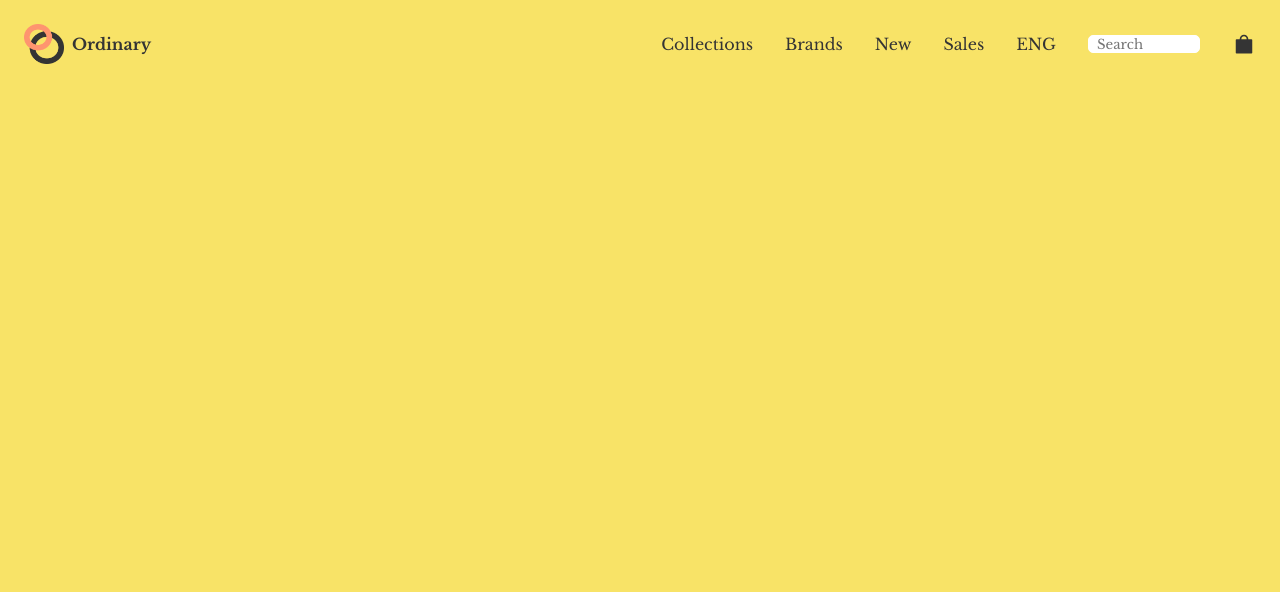
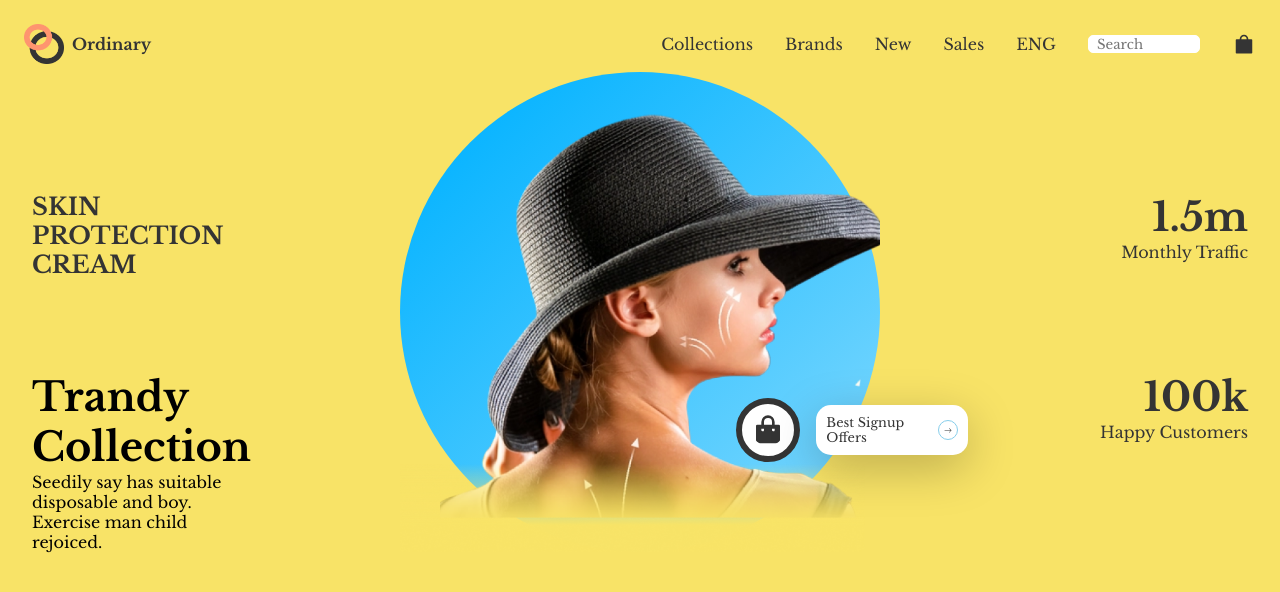
Before and after one commit to benbasty/ecommercebeautyweb, a React (Create React App) app: page / in a window 1280 px wide. Shown: the top 592 px of the page. Built offline with nearby package versions, Linux system fonts and the light colour scheme.

Commit message:
hero component

```diff
--- a/src/App.js
+++ b/src/App.js
@@ -1,9 +1,11 @@
 import './App.css';
 import Header from './components/header/header';
+import Hero from './components/Hero/hero';
 function App() {
   return (
     <div className='App'>
       <Header />
+      <Hero />
     </div>
   );
 }
--- /dev/null
+++ b/src/components/Hero/hero.css
@@ -0,0 +1,127 @@
+.container-hero {
+    padding: 6.5rem 2rem;
+    display: grid;
+    grid-template-columns: 1fr 3fr 1fr;
+}
+.wrapper {
+    display: flex;
+    align-items:baseline;
+    justify-content: center;
+    position: relative;
+}
+
+.wrapper > img {
+    width: 30rem;
+    position: absolute;
+    bottom: 0;
+}
+
+.blueCircle {
+    width: 30rem;
+    height: 30rem;
+    border-radius: 50%;
+    z-index: -99;
+    position: absolute;
+    bottom: 0;
+    background: linear-gradient(135.74deg, #0bb5ff 14.09%, #6dd3fe 83.81%);
+}
+
+.cart2 {
+    position: absolute;
+    bottom: 25%;
+    right: 5%;
+    display: flex;
+    gap: 1rem;
+    align-items: center;
+}
+.cart2 .shoppingbag {
+    height: 4em;
+    width: 4em;
+}
+
+.cart2>svg {
+    width: 30px;
+    height: 30px;
+    background: white;
+    padding: 10px;
+    border-radius: 50%;
+    border: 6px solid var(--black);
+}
+.signup {
+    display: flex;
+    gap: 1rem;
+    align-items: center;
+    background: white;
+    padding: 10px;
+    font-size: 0.8rem;
+    border-radius: 15px;
+    box-shadow: var(--shadow1);
+}
+
+.signup > :first-child {
+    display: block;
+    width: 6rem;
+
+}
+
+.signup > :nth-child(2) {
+    border-radius: 50%;
+    border: 1px solid skyblue;
+    display: flex;
+    width: 20px;
+    height: 20px;
+    padding: 5px;
+    justify-content: center;
+    align-items: center;
+}
+
+
+
+
+
+.h_sides {
+    display: grid;
+    grid-template-rows: 1fr 1fr;
+}
+
+.text1 {
+    text-transform: uppercase;
+    font-size: 1.5rem;
+    width: min-content;
+    display: block;
+    font-weight: 600;
+}
+
+.text2 {
+    display: flex;
+    flex-direction: column;
+    width: min-content;
+    color: black;
+}
+
+.text2>:first-child {
+    font-weight: 800;
+    font-size: 2.5rem;
+}
+.text2 > :nth-child(2) {
+    display: block;
+}
+.traffic {
+    display: flex;
+    flex-direction: column;
+    text-align: right;
+}
+.traffic > :first-child {
+    font-weight: 800;
+    font-size: 2.5rem;
+}
+.customers {
+    display: flex;
+    flex-direction: column;
+    text-align: right;
+}
+
+.customers > :first-child {
+    font-weight: 800;
+    font-size: 2.5rem;
+}
--- /dev/null
+++ b/src/components/Hero/hero.jsx
@@ -0,0 +1,45 @@
+import React from 'react';
+import './hero.css';
+import {RiShoppingBagFill} from 'react-icons/ri';
+import {BsArrowRight} from 'react-icons/bs';
+import HeroImg from '../../assets/hero.png';
+
+const hero = () => {
+  return (
+    <div className='container-hero'>
+        <div className='h_sides'>
+            <span className='text1'>Skin Protection Cream</span>
+            <div className='text2'>
+                <span>Trandy Collection</span>
+                <span>Seedily say has suitable disposable
+                    and boy. Exercise man child rejoiced.
+                </span>
+            </div>
+        </div>
+        <div className="wrapper">
+            <div className="blueCircle"></div>
+            <img src={HeroImg} alt="" width={600}/>
+            <div className="cart2">
+                <RiShoppingBagFill className='shoppingbag'/>
+                <div className="signup">
+                    <span>Best Signup Offers</span>
+                    <div><BsArrowRight/></div>
+                </div>
+            </div>
+
+        </div>
+        <div className='h_sides'>
+            <div className="traffic">
+                <span>1.5m</span>
+                <span>Monthly Traffic</span>
+            </div>
+            <div className="customers">
+                <span>100k</span>
+                <span>Happy Customers</span>
+            </div>
+        </div>
+    </div>
+  )
+}
+
+export default hero;
```
